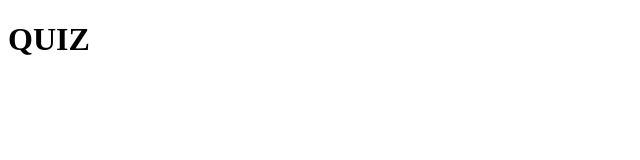
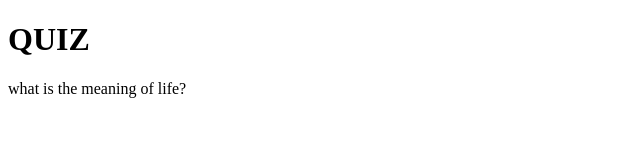
Before and after one commit to myles-hash/Quiz, a plain HTML site: page index.html in a window 1280 px wide. Shown: the whole page, without its empty margins (0-640 px from the left). Drawn offline with Linux system fonts and the light colour scheme.

Commit message:
add thing

```diff
--- a/index.html
+++ b/index.html
@@ -9,5 +9,6 @@
   </head>
   <body>
     <h1>QUIZ</h1>
+    <p>what is the meaning of life?</p>
   </body>
 </html>
```
